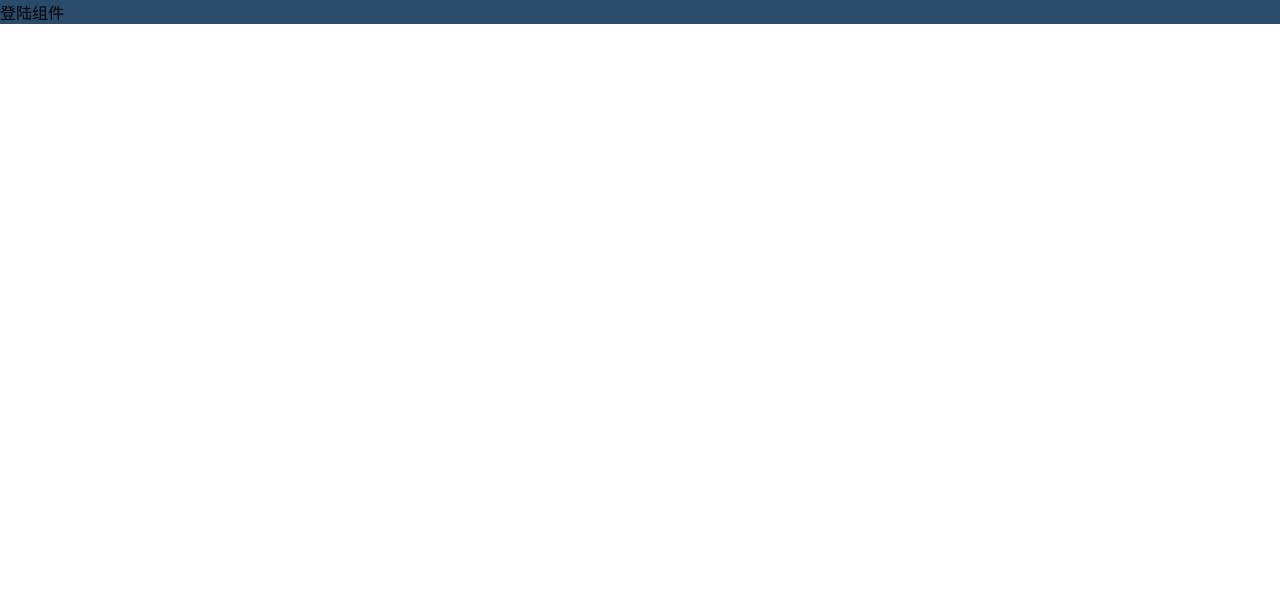
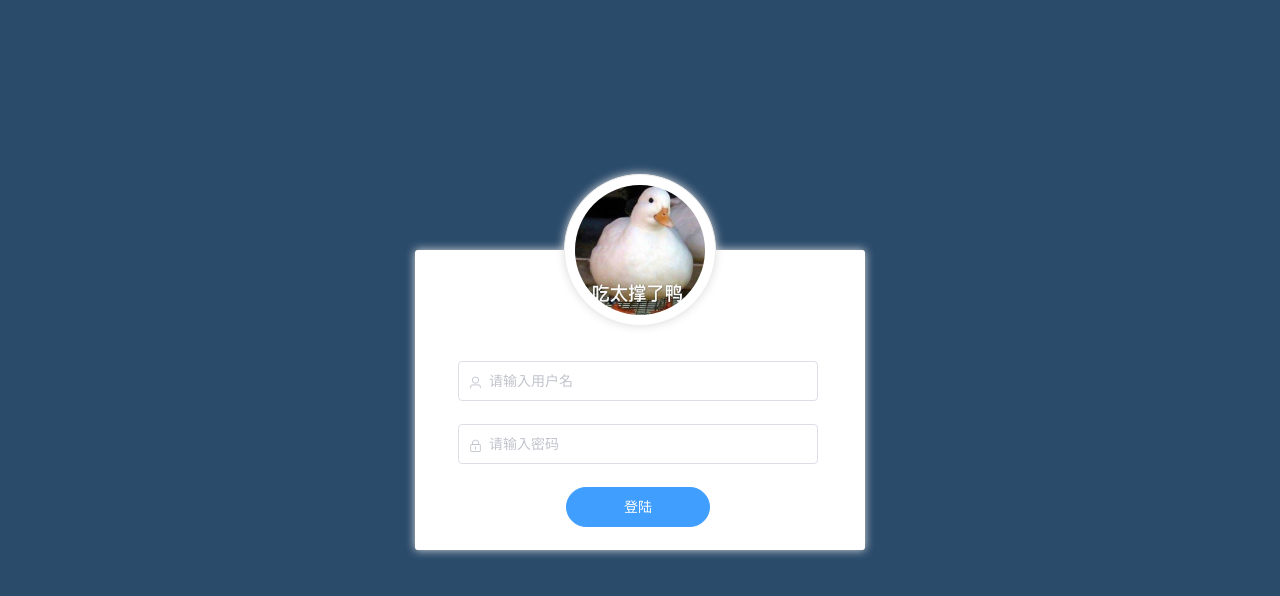
Before and after one commit to nameYULI/vue-shop-project, a Vue app: page /#/login in a window 1280 px wide. Shown: the top 596 px of the page. Built offline with nearby package versions, Linux system fonts and the light colour scheme.

Commit message:
登录界面实现

```diff
--- a/src/components/login.vue
+++ b/src/components/login.vue
@@ -1,13 +1,113 @@
 <template>
-  <div class="login_container">登陆组件</div>
+  <div class="login_container">
+    <div class="login_box">
+      <div class="avatar_box">
+        <img src="../assets/logo1.jpg" alt />
+      </div>
+      <el-form ref="loginFormRef" class="login_form" :model="loginForm" :rules="loginFormRules">
+        <el-form-item prop="username">
+          <el-input v-model="loginForm.username" prefix-icon="el-icon-user" placeholder="请输入用户名"></el-input>
+        </el-form-item>
+        <el-form-item prop="password">
+          <el-input
+            v-model="loginForm.password"
+            prefix-icon="el-icon-lock"
+            placeholder="请输入密码"
+            type="password"
+          ></el-input>
+        </el-form-item>
+        <el-form-item>
+          <el-button class="button" type="primary" @click="loginClick" round>登陆</el-button>
+        </el-form-item>
+      </el-form>
+    </div>
+  </div>
 </template>
 
 <script>
-export default {};
+export default {
+  data () {
+    return {
+      loginForm: {
+        username: '',
+        password: ''
+      },
+      loginFormRules: {
+        username: [
+          { required: true, message: '请输入用户名', trigger: 'blur' }
+        ],
+        password: [
+          { required: true, message: '请输入密码', trigger: 'blur' }
+        ]
+      }
+    }
+  },
+  methods: {
+    loginClick () {
+      // console.log(this)   //this指向表单对象引用loginFormRef
+      // this.$refs.loginFormRef.resetFields()  //表单重置
+
+      //表单登录前的预验证
+      this.$refs.loginFormRef.validate(async valid => {
+        console.log(valid)
+        if (!valid) return
+        const { data: res } = await this.$http.post('login', this.loginForm)
+        console.log(res)
+        if (res.meta.status !== 200) {
+          return this.$message.error('用户名或者密码错误')
+        }
+        this.$message.success('登录成功')
+      })
+    }
+  }
+}
 </script>
 
 <style lang="less" scoped>
 .login_container {
   background-color: #2b4b6b;
+  height: 100%;
+}
+.login_box {
+  width: 450px;
+  height: 300px;
+  background-color: #fff;
+  border-radius: 3px;
+  box-shadow: 0 0 10px #ddd;
+  position: absolute;
+  left: 50%;
+  top: 50%;
+  transform: translate(-50%, -50%);
+
+  .avatar_box {
+    background-color: #fff;
+    height: 130px;
+    width: 130px;
+    border: 1px solid #eee;
+    border-radius: 50%;
+    padding: 10px;
+    box-shadow: 0 0 10px #ddd;
+    position: absolute;
+    left: 50%;
+    transform: translate(-50%, -50%);
+    img {
+      width: 100%;
+      height: 100%;
+      border-radius: 50%;
+      background-color: #eee;
+    }
+  }
+}
+.login_form {
+  width: 80%;
+  position: absolute;
+  bottom: 0;
+  left: 43px;
+}
+.button {
+  width: 40%;
+  position: relative;
+  left: 50%;
+  transform: translate(-50%);
 }
 </style>
```
